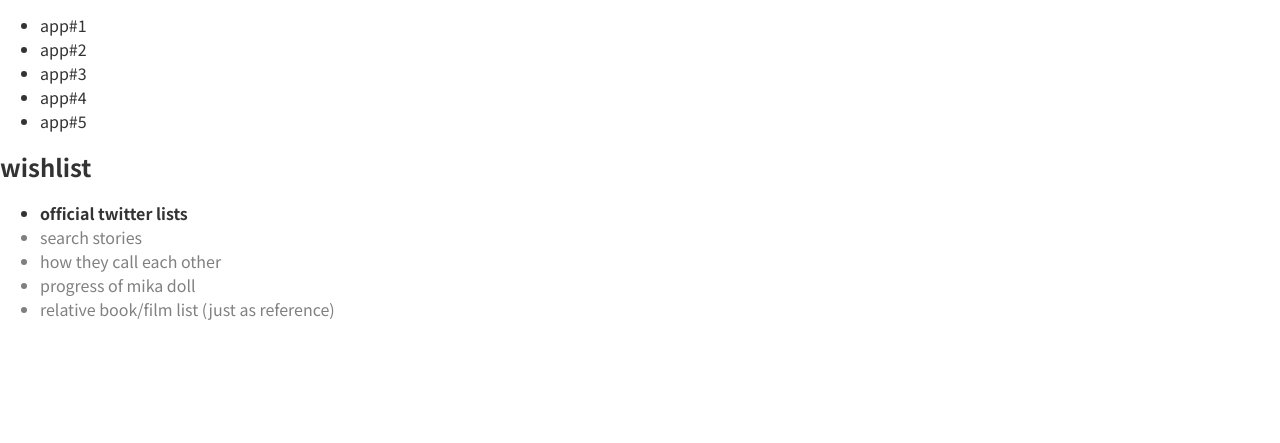
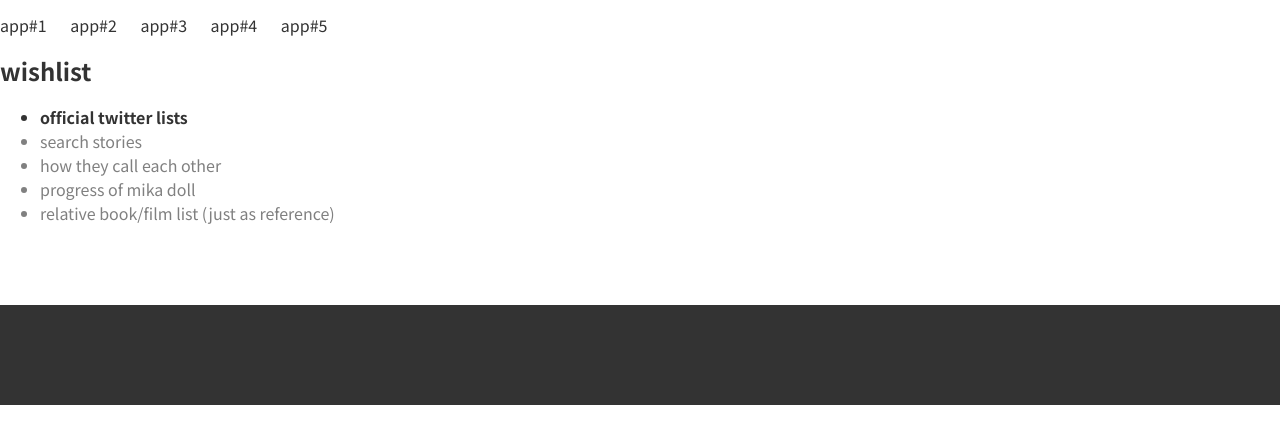
Before and after one commit to djrenot/all-ens, a plain HTML site: page index.html in a window 1280 px wide. Shown: the part 75-518 px from the top of the page. Drawn offline with Linux system fonts and the light colour scheme.

Commit message:
updated some styles

```diff
--- a/assets/styles.scss
+++ b/assets/styles.scss
@@ -15,6 +15,15 @@ body{
   font-family: 'Noto Sans JP', sans-serif;
 }
 
+nav ul {
+  list-style: none;
+  padding-left: 0;
+  li {
+    display: inline-block;
+    padding-right: 20px;
+  }
+}
+
 #app-list ul{
   li{
     color: grey;
@@ -24,3 +33,10 @@ body{
     }
   }
 }
+
+footer {
+  width: 100%;
+  height: 100px;
+  background: #333;
+  margin-top: 80px;
+}
```
Also changed, not shown: assets/styles.css, 1 other file.
